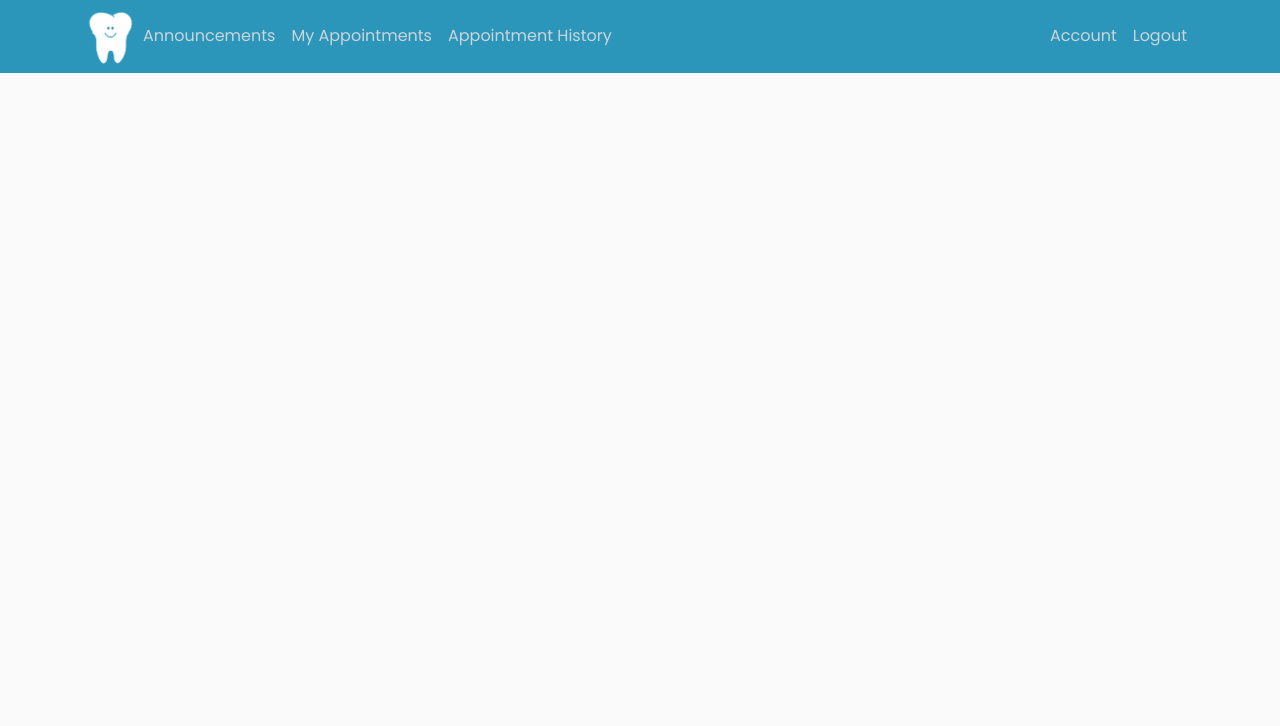
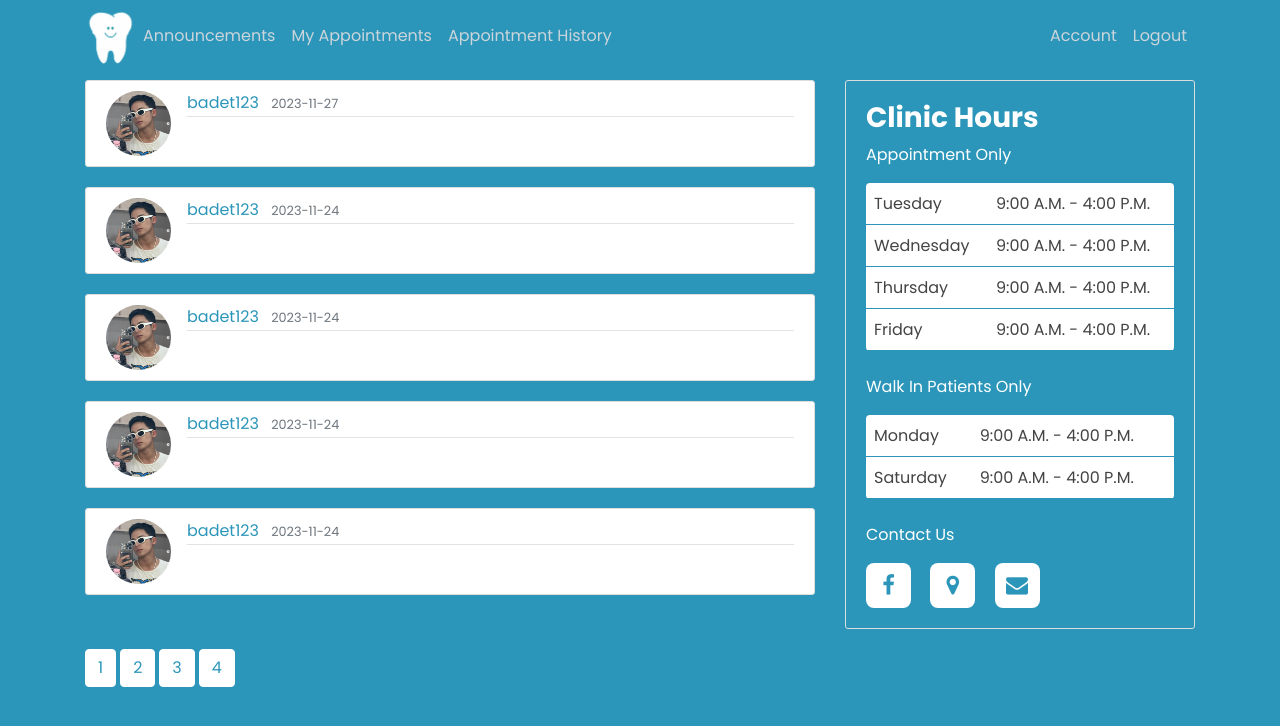
Before and after one commit to Seankyron/dental_clinic, a Flask app: page /post/1 in a window 1280 px wide. Shown: the top 726 px of the page. Run offline with Flask 3, Linux system fonts and the light colour scheme; a user stored in the database is signed in; some libraries are stand-ins or nearby versions.

Commit message:
maps and clinic hours

```diff
--- a/Smile_Plaza/main/static/home.css
+++ b/Smile_Plaza/main/static/home.css
@@ -344,6 +344,9 @@ section{
     margin-bottom: 20px;
 }
 
+.col-md-4 .content-section h3{
+	width: 1000px;
+}
 .container .row .col-md-4 .content-section h3 {
 	font-weight: bold;
 	color: #2b96b9;
--- a/Smile_Plaza/main/templates/announcement.html
+++ b/Smile_Plaza/main/templates/announcement.html
@@ -1,11 +1,3 @@
-{% if current_user.is_authenticated %}
-  {% if current_user.id == 3 %}
-    {% extends "admin_nav.html" %}
-  {% else %}
-    {% extends "customer_nav.html" %}
-  {% endif %}
-{% endif %}
-{% block content %}
   <body style="background-color: #2b96b9;">
     <div class="container">
       <div class="row">
@@ -87,4 +79,12 @@
       </div>
     </div>
   </body>
+  {% if current_user.is_authenticated %}
+  {% if current_user.id == 3 %}
+    {% extends "admin_nav.html" %}
+  {% else %}
+    {% extends "customer_nav.html" %}
+  {% endif %}
+{% endif %}
+{% block content %}
 {% endblock content %}
```
Also changed, not shown: Smile_Plaza/instance/site.db.
